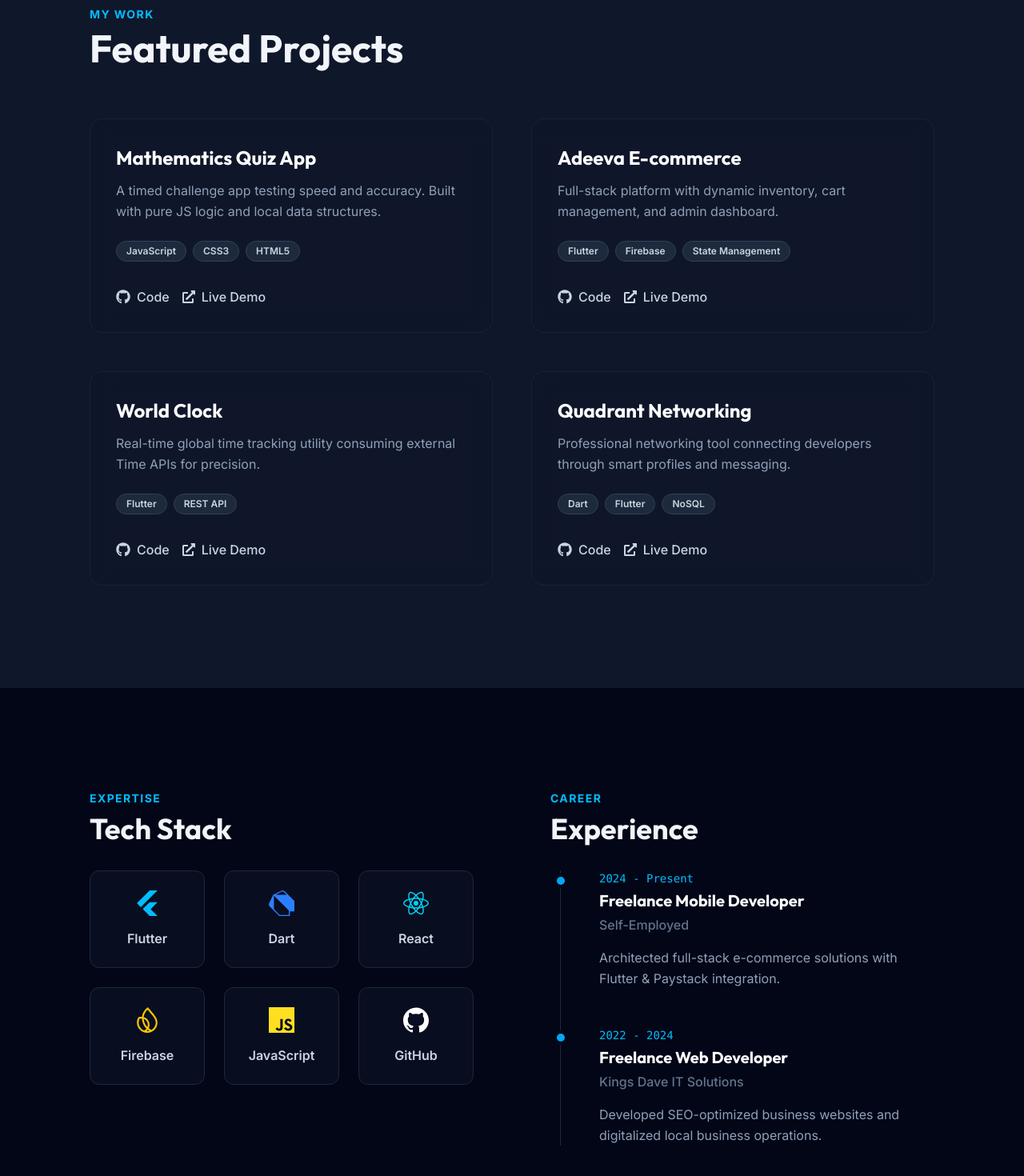
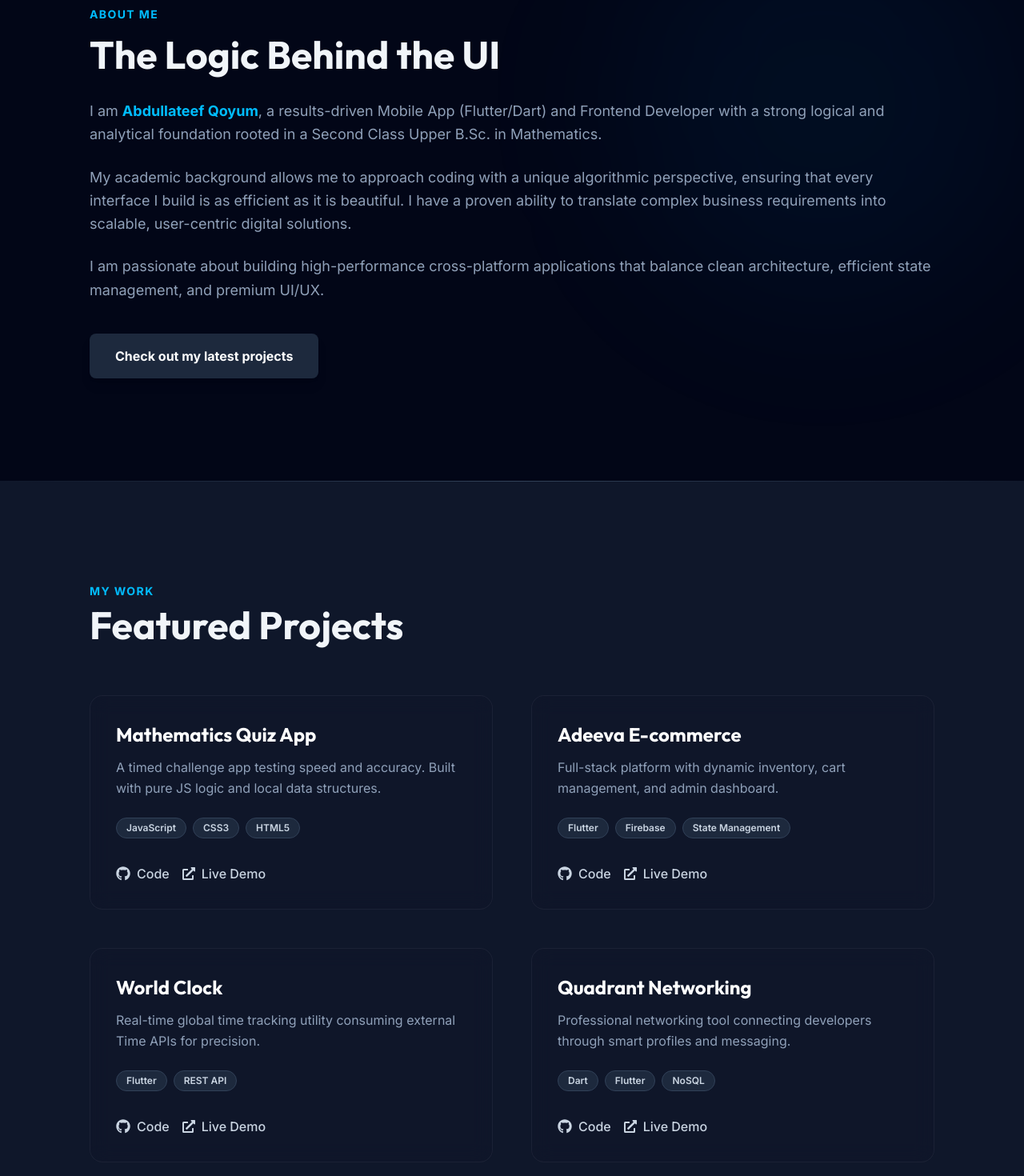
Before and after one commit to qomsycode/portfolio-v2, a React (Vite) app: page / in a window 1280 px wide. Shown: the part 920-2390 px from the top of the page at 80% size. Built offline with nearby package versions, Linux system fonts and the light colour scheme.

Commit message:
Final polish

```diff
--- a/src/App.jsx
+++ b/src/App.jsx
@@ -1,6 +1,7 @@
 import React from 'react'
 import Navbar from './components/Navbar'
 import Hero from './components/Hero'
+import About from './components/About'
 import Projects from './components/Projects'
 import SkillsExperience from './components/SkillsExperience'
 import Contact from './components/Contact'
@@ -19,6 +20,9 @@ function App() {
       {/* Hero Section (Introduction) */}
       <Hero />
 
+      {/* About Section */}
+      <About />
+
       {/* Projects Grid Section */}
       <Projects />
 
--- a/src/components/About.jsx
+++ b/src/components/About.jsx
@@ -2,22 +2,31 @@ import React from 'react';
 
 const About = () => {
     return (
-        <div id='about' className='w-full md:h-screen p-2 flex items-center py-16 bg-[#2b2538]'>
-            <div className='max-w-[1240px] m-auto md:grid md:grid-cols-2 gap-8'>
+        // About Section with Deep Slate Background
+        <div id='about' className='w-full py-20 lg:py-32 bg-[#020617] relative overflow-hidden'>
+            {/* Background Gradient Blob */}
+            <div className="absolute top-0 right-0 w-[500px] h-[500px] bg-sky-500/5 rounded-full blur-[100px] pointer-events-none" />
+
+            <div className='max-w-6xl mx-auto px-6 md:px-12 grid md:grid-cols-2 gap-12 items-center relative z-10'>
+                {/* Text Content */}
                 <div className='col-span-2 text-center md:text-left'>
-                    <p className='uppercase text-xl tracking-widest text-[#ec9ddb]'>About Me</p>
-                    <h2 className='py-4 text-white text-3xl font-bold'>The Logic Behind the UI</h2>
-                    <p className='py-2 text-gray-300 text-lg leading-relaxed'>
-                        I am <span className='text-[#ec9ddb] font-bold'>Abdullateef Qoyum</span>, a results-driven Mobile App (Flutter/Dart) and Frontend Developer with a strong logical and analytical foundation rooted in a Second Class Upper B.Sc. in Mathematics.
-                    </p>
-                    <p className='py-2 text-gray-300 text-lg leading-relaxed'>
-                        My academic background allows me to approach coding with a unique algorithmic perspective, ensuring that every interface I build is as efficient as it is beautiful. I have a proven ability to translate complex business requirements into scalable, user-centric digital solutions.
-                    </p>
-                    <p className='py-2 text-gray-300 text-lg leading-relaxed'>
-                        I am passionate about building high-performance cross-platform applications that balance clean architecture, efficient state management, and premium UI/UX.
-                    </p>
-                    <div className='mt-8'>
-                        <a href='#portfolio' className='py-3 px-6 rounded-lg bg-gray-800 text-white font-bold cursor-pointer hover:bg-gray-700 transition-colors'>
+                    <p className='text-sky-400 font-bold uppercase tracking-widest text-sm mb-4'>About Me</p>
+                    <h2 className='text-4xl md:text-5xl font-bold text-slate-100 mb-8'>The Logic Behind the UI</h2>
+
+                    <div className='space-y-6 text-slate-400 text-lg leading-relaxed'>
+                        <p>
+                            I am <span className='text-sky-400 font-bold'>Abdullateef Qoyum</span>, a results-driven Mobile App (Flutter/Dart) and Frontend Developer with a strong logical and analytical foundation rooted in a Second Class Upper B.Sc. in Mathematics.
+                        </p>
+                        <p>
+                            My academic background allows me to approach coding with a unique algorithmic perspective, ensuring that every interface I build is as efficient as it is beautiful. I have a proven ability to translate complex business requirements into scalable, user-centric digital solutions.
+                        </p>
+                        <p>
+                            I am passionate about building high-performance cross-platform applications that balance clean architecture, efficient state management, and premium UI/UX.
+                        </p>
+                    </div>
+
+                    <div className='mt-10'>
+                        <a href='#portfolio' className='inline-block px-8 py-4 bg-slate-800 text-white font-bold rounded-lg hover:bg-sky-500 transition-all duration-300 transform hover:-translate-y-1 shadow-lg'>
                             Check out my latest projects
                         </a>
                     </div>
--- a/src/components/SkillsExperience.jsx
+++ b/src/components/SkillsExperience.jsx
@@ -19,13 +19,13 @@ const SkillsExperience = () => {
             year: '2024 - Present',
             role: 'Freelance Mobile Developer',
             company: 'Self-Employed',
-            desc: 'Architected full-stack e-commerce solutions with Flutter & Paystack integration.'
+            desc: 'Built a Fullstack Ecommerce Application designed for a modern online shopping experience, featuring dynamic product catalog, interactive shopping cart and Paystack integration for seamless payment.'
         },
         {
             year: '2022 - 2024',
             role: 'Freelance Web Developer',
             company: 'Kings Dave IT Solutions',
-            desc: 'Developed SEO-optimized business websites and digitalized local business operations.'
+            desc: 'Developed responsive and accessible web interfaces for firms and small businesses, with attention to SEO best practices. Built and maintained custom business websites using HTML, CSS, and JavaScript. Consulted with small business owners to digitalize operations.'
         }
     ];
 
```
